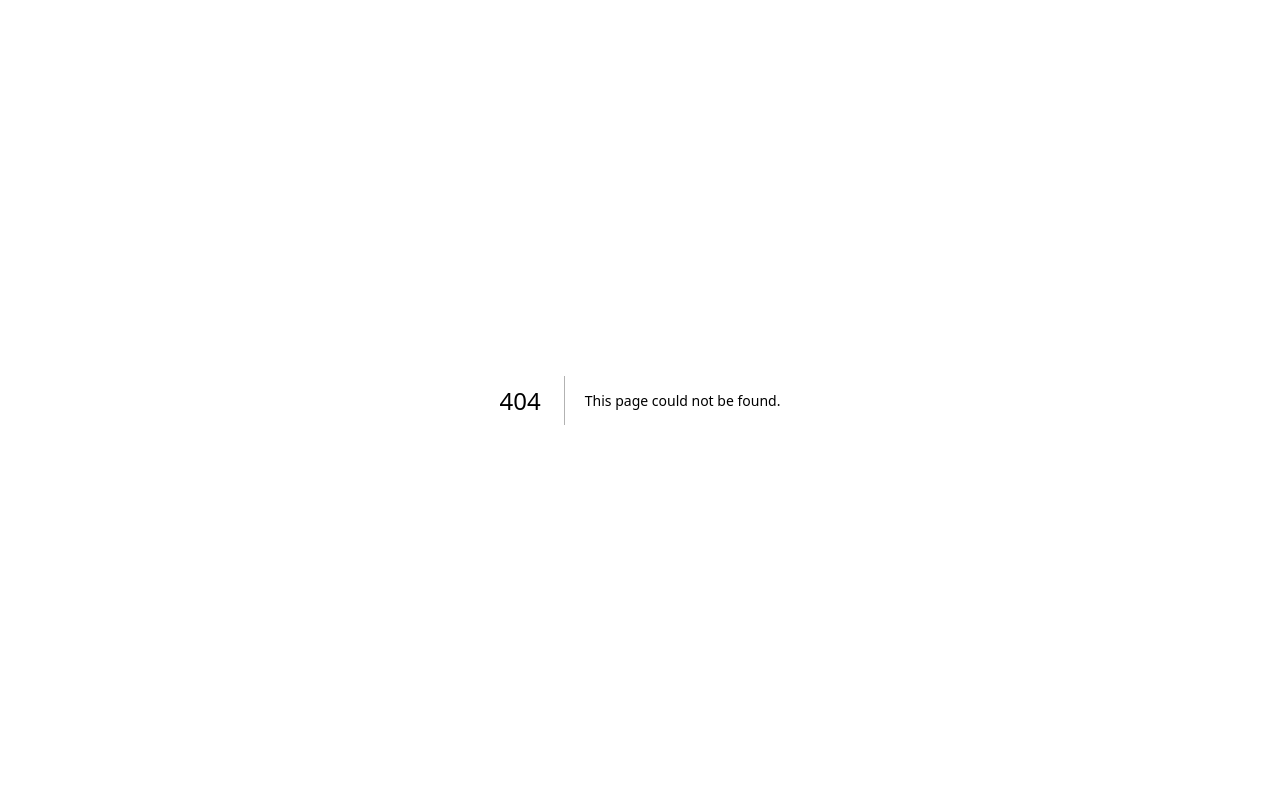
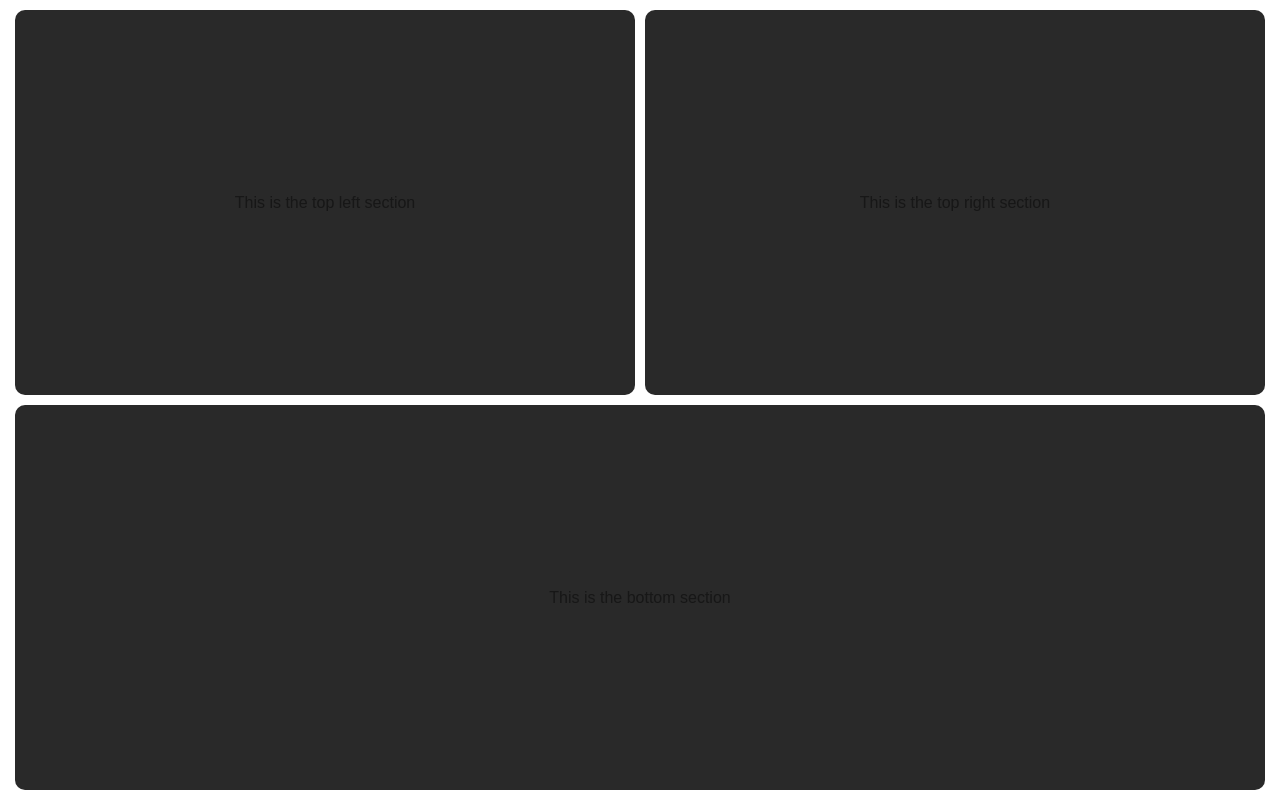
Before and after one commit to HenrikT/home-dashboard, a Next.js app: page /home in a window 1280 px wide. Before the commit this address had no page. Built offline with nearby package versions, Linux system fonts and the light colour scheme.

Commit message:
feat: add navigation + basic home page

```diff
--- /dev/null
+++ b/src/app/home/page.module.css
@@ -0,0 +1,47 @@
+.background {
+  height: 100vh;
+  display: flex;
+  flex-direction: column;
+}
+
+.topSection {
+  flex: 1;
+  padding: 10px;
+  display: flex;
+  flex-direction: row;
+}
+
+.bottomSection {
+  flex: 1;
+  padding-left: 10px;
+  padding-right: 10px;
+  padding-bottom: 10px;
+  display: flex;
+  align-items: center;
+  justify-content: center;
+}
+
+.topRight {
+  flex: 1;
+  display: flex;
+  align-items: center;
+  justify-content: center;
+}
+
+.topLeft {
+  flex: 1;
+  display: flex;
+  align-items: center;
+  justify-content: center;
+}
+
+.card {
+  height: 100%;
+  width: 100%;
+  margin: 5px;
+  border-radius: 10px;
+  display: flex;
+  align-items: center;
+  justify-content: center;
+  background-color: rgb(41, 41, 41);
+}
--- /dev/null
+++ b/src/app/home/page.tsx
@@ -0,0 +1,25 @@
+import styles from "./page.module.css";
+
+export default function Home() {
+  return (
+    <div className={styles.background}>
+      <div className={styles.topSection}>
+        <div className={styles.topLeft}>
+          <div className={styles.card}>
+            <p>This is the top left section</p>
+          </div>
+        </div>
+        <div className={styles.topRight}>
+          <div className={styles.card}>
+            <p>This is the top right section</p>
+          </div>
+        </div>
+      </div>
+      <div className={styles.bottomSection}>
+        <div className={styles.card}>
+          <p>This is the bottom section</p>
+        </div>
+      </div>
+    </div>
+  );
+}
```
Also changed, not shown: src/app/login/page.tsx (+11 -1 lines).
